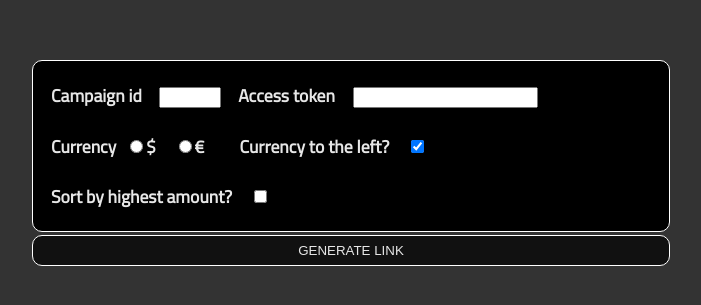
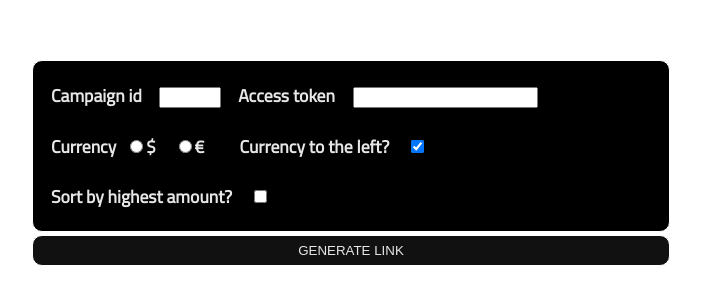
Before and after one commit to jmmedina00/tiltify-donors-overlay, a React (Create React App) app: page / in a window 1280 px wide. Shown: the part 237-542 px from the top of the page, without its empty margins (289-990 px from the left). Built offline with nearby package versions, Linux system fonts and the light colour scheme.

Commit message:
fix(styles): add "fixes" so that additional CSS doesn't have to be input in OBS

```diff
--- a/src/App.css
+++ b/src/App.css
@@ -2,17 +2,17 @@
 
 html {
   --color-text: #e7e7e7;
-  --color-background: #333333;
   --color-donor: #cc2b2b;
   --color-amount: #239c23;
 }
 
 body {
   color: var(--color-text);
-  background-color: var(--color-background);
+  background: none;
   font-family: Cairo, sans-serif;
   font-weight: bold;
   font-size: 1.1em;
+  overflow: hidden;
 }
 
 @keyframes newdonation {
```
